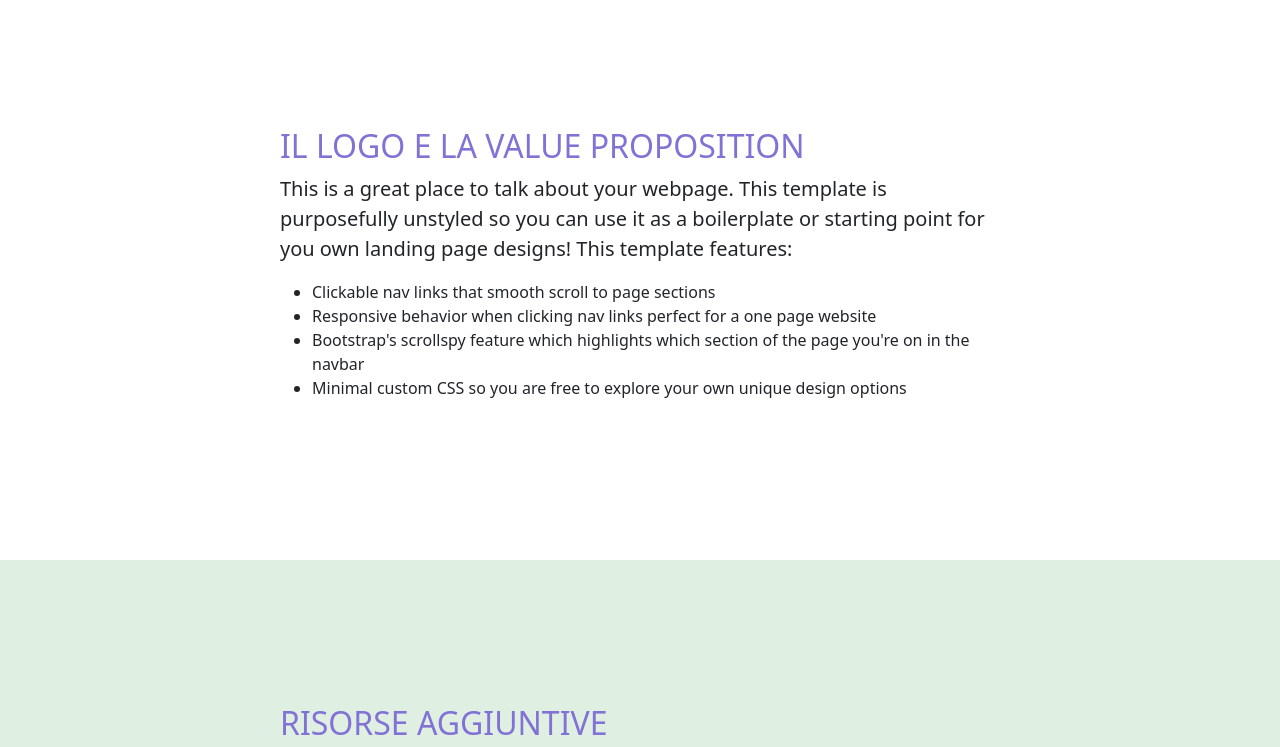
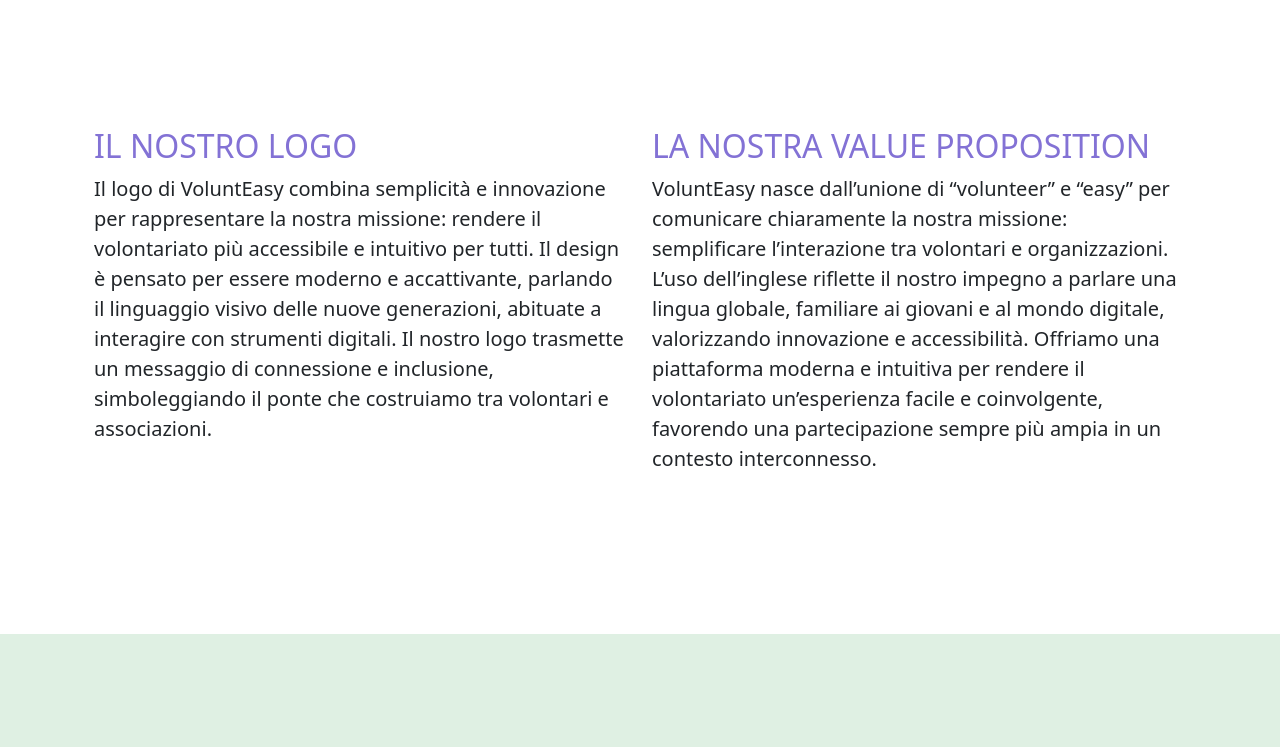
Before and after one commit to GabrieleCrimella/HCI_project, a plain HTML site: page index.html in a window 1280 px wide. Shown: the part 1280-2027 px from the top of the page. Drawn offline with nearby package versions, Linux system fonts and the light colour scheme.

Commit message:
logo e value proposition

```diff
--- a/index.html
+++ b/index.html
@@ -247,15 +247,14 @@
         <section id="value">
             <div class="container px-4">
                 <div class="row gx-4 justify-content-center">
-                    <div class="col-lg-8">
-                        <h2 class="text-dark">IL LOGO E LA VALUE PROPOSITION</h2>
-                        <p class="lead">This is a great place to talk about your webpage. This template is purposefully unstyled so you can use it as a boilerplate or starting point for you own landing page designs! This template features:</p>
-                        <ul>
-                            <li>Clickable nav links that smooth scroll to page sections</li>
-                            <li>Responsive behavior when clicking nav links perfect for a one page website</li>
-                            <li>Bootstrap's scrollspy feature which highlights which section of the page you're on in the navbar</li>
-                            <li>Minimal custom CSS so you are free to explore your own unique design options</li>
-                        </ul>
+                    <div class="col-lg-6">
+                        <h2 class="text-dark">IL NOSTRO LOGO</h2>
+                        <p class="lead">Il logo di <strong>VoluntEasy</strong> combina semplicità e innovazione per rappresentare la nostra missione: rendere il volontariato più accessibile e intuitivo per tutti. Il design è pensato per essere moderno e accattivante, parlando il linguaggio visivo delle nuove generazioni, abituate a interagire con strumenti digitali. Il nostro logo trasmette un messaggio di connessione e inclusione, simboleggiando il ponte che costruiamo tra volontari e associazioni.</p>
+
+                    </div>
+                    <div class="col-lg-6">
+                        <h2 class="text-dark">LA NOSTRA VALUE PROPOSITION</h2>
+                        <p class="lead">VoluntEasy nasce dall’unione di “volunteer” e “easy” per comunicare chiaramente la nostra missione: semplificare l’interazione tra volontari e organizzazioni. L’uso dell’inglese riflette il nostro impegno a parlare una lingua globale, familiare ai giovani e al mondo digitale, valorizzando innovazione e accessibilità. Offriamo una piattaforma moderna e intuitiva per rendere il volontariato un’esperienza facile e coinvolgente, favorendo una partecipazione sempre più ampia in un contesto interconnesso.</p>
                     </div>
                 </div>
             </div>
```
